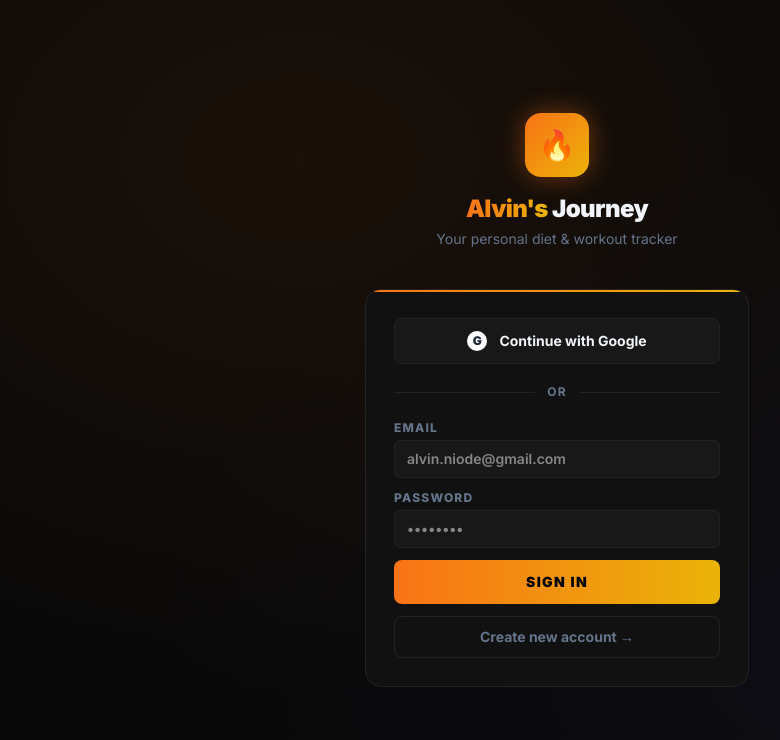
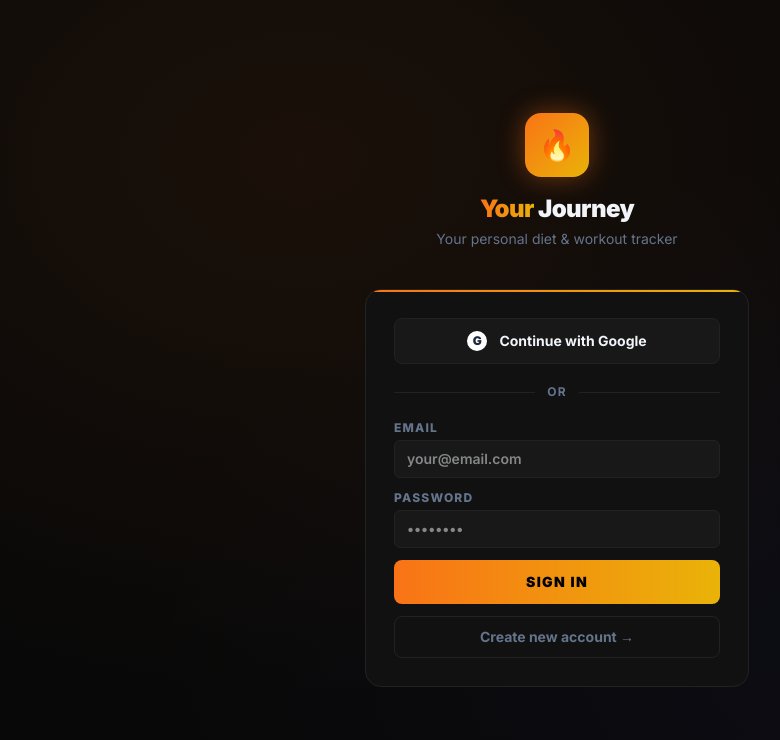
Before and after one commit to Babaalpuket1410/alvin-journey, a Next.js app: page /login in a window 1280 px wide. Shown: the top 740 px of the page, without its empty margins (83-863 px from the left). Built offline with nearby package versions, Linux system fonts and the light colour scheme; no server answers.

Commit message:
remove hardcoded email placeholder, generalize login page

```diff
--- a/app/(auth)/login/page.tsx
+++ b/app/(auth)/login/page.tsx
@@ -50,7 +50,7 @@ export default function LoginPage() {
           </div>
           <h1 className="text-2xl font-black tracking-tight">
             <span style={{ background: 'linear-gradient(90deg,#f97316,#eab308)', WebkitBackgroundClip: 'text', WebkitTextFillColor: 'transparent' }}>
-              Alvin&apos;s
+              Your
             </span>{' '}Journey
           </h1>
           <p className="text-sm mt-1" style={{ color: '#64748b' }}>Your personal diet &amp; workout tracker</p>
@@ -85,7 +85,7 @@ export default function LoginPage() {
               <input type="email" value={email} onChange={e => setEmail(e.target.value)}
                 className="w-full rounded-md px-3 py-2 text-sm font-semibold outline-none transition-all"
                 style={{ background: '#181818', border: '1px solid #222', color: '#f1f5f9' }}
-                placeholder="alvin.niode@gmail.com"
+                placeholder="your@email.com"
                 onFocus={e => { e.target.style.borderColor = '#f97316'; e.target.style.boxShadow = '0 0 0 3px rgba(249,115,22,.15)' }}
                 onBlur={e => { e.target.style.borderColor = '#222'; e.target.style.boxShadow = 'none' }} />
             </div>
```
